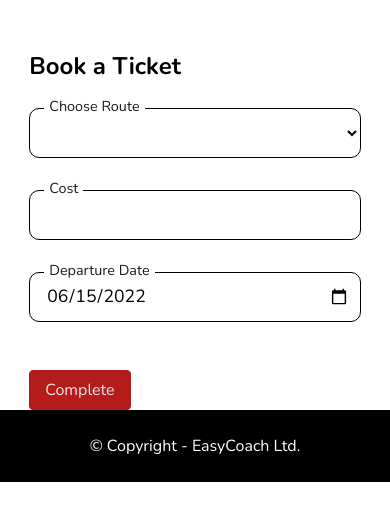
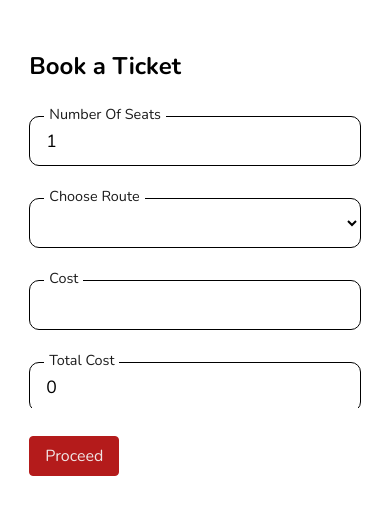
Before and after one commit to PhilN8/easycoach, a PHP site: page /homepage.php in a window 390 px wide, after a click on "Book a Ticket". Shown: the part 100-621 px from the top of the page. Run offline with PHP 8.4, Linux system fonts and the light colour scheme; the visitor is signed in with stand-in values (Sample User, id 1); data that the repository does not hold is empty.

Commit message:
mult tickos + dltd imgs

```diff
--- a/backend/process_login.php
+++ b/backend/process_login.php
@@ -47,7 +47,7 @@
                 exit();
             }
         } else {
-            header("Location: ../login.php?error=Incorect User name or password");
+            header("Location: ../login.php?error=Incorrect User name or password");
             exit();
         }
     }
--- a/backend/tickets.php
+++ b/backend/tickets.php
@@ -3,13 +3,13 @@
     session_start();
 require_once "db_conn.php";
 
-$ticket_sql = 'SELECT a.`ticket_id`, b.`departure`, b.`destination`, a.`cost`, a.`departure_date`
+$ticket_sql = 'SELECT a.`ticket_id`, b.`departure`, b.`destination`, b.`cost`, a.`departure_date`
                 FROM `tbl_ticket_users` AS a
                 INNER JOIN `tbl_routes` AS b
                 WHERE a.`route_id` = b.`route_id`;';
 
 if ($_SESSION['role'] == 2)
-    $ticket_sql = "SELECT a.`ticket_id`, b.`departure`, b.`destination`, a.`cost`, a.`departure_date`
+    $ticket_sql = "SELECT a.`ticket_id`, b.`departure`, b.`destination`, b.`cost`, a.`departure_date`
                     FROM `tbl_ticket_users` AS a
                     INNER JOIN `tbl_routes` AS b
                     WHERE a.`route_id` = b.`route_id` AND a.`user_id`=" . $_SESSION['user_id'];
--- a/css/homepage.css
+++ b/css/homepage.css
@@ -32,14 +32,6 @@
     display: none;
 }
 
-/* .footer {
-    position: fixed;
-    bottom: 0;
-    left: 0;
-    width: 100%;
-    padding-top: 0;
-} */
-
 .intro__btn,
 .complete__btn {
     text-decoration: none;
@@ -48,7 +40,7 @@
     color: var(--nav-white);
     border-radius: 4px;
 
-    margin-top: 1em;
+    margin-top: 1rem;
 
     border: 1px solid var(--nav-red);
     transition: all 0.3s ease-out;
@@ -126,6 +118,19 @@
     margin-bottom: 1.5rem;
 }
 
+.ticket__form--container {
+    display: flex;
+	flex-wrap: wrap;
+	justify-content: space-between;
+	margin: 1.25rem 0 0.75rem;
+}
+
+.ticket__form--box {
+    align-items: center;
+    margin-bottom: 0.9375rem;
+	width: calc(100% / 2 - 1.25rem);
+}
+
 /* History Section */
 
 .history__table {
@@ -193,9 +198,16 @@
 .profile__form--box,
 .ticket__form--box {
     margin: 0 auto 2rem;
-    width: 100%;
+    /* width: 100%; */
     height: 50px;
     position: relative;
+}
+
+.ticket__form--box:last-of-type {
+    margin-bottom: 0rem;
+    /* margin-right: auto;
+    align-self: flex-start;
+    justify-self: start; */
 }
 
 .profile__form--input,
@@ -254,3 +266,33 @@
     border-color: #14bb54;
     color: #14bb54;
 }
+
+
+/* @media screen and (min-width: 800px) {
+    .footer {
+        position: sticky;
+        bottom: 0;
+        left: 0;
+        width: 100%;
+        padding-top: 0;
+    }
+} */
+
+@media screen and (max-width: 584px) {
+	.ticket__form--box {
+		width: 100%;
+	}
+
+    .ticket__form--box:first-of-type {
+        margin-top: 0.5rem;
+    }
+
+	.ticket__form--container {
+		max-height: 300px;
+		overflow-y: scroll;
+	}
+
+	.ticket__form--container::-webkit-scrollbar {
+		width: 0;
+	}
+}
--- a/css/signup.css
+++ b/css/signup.css
@@ -40,7 +40,7 @@
 	background: linear-gradient(135deg, var(--nav-red), var(--nav-white));
 }
 
-.register__user--details {
+.register__user--container {
 	display: flex;
 	flex-wrap: wrap;
 	justify-content: space-between;
@@ -146,12 +146,12 @@
 		width: 100%;
 	}
 
-	.register__user-details {
+	.register__user--container {
 		max-height: 300px;
 		overflow-y: scroll;
 	}
 
-	.register__user-details::-webkit-scrollbar {
+	.register__user--container::-webkit-scrollbar {
 		width: 0;
 	}
 
--- a/homepage.php
+++ b/homepage.php
@@ -36,6 +36,7 @@
             <nav class="navbar">
                 <ul class="nav__list">
                     <li class="nav__item"><a href="javascript:void(0)" class="nav__link" onclick="openSection('ticket')">Book a Ticket</a></li>
+                    <li class="nav__item"><a href="javascript:void(0)" class="nav__link" onclick="openSection('wallet')">Wallet</a></li>
                     <li class="nav__item"><a href="javascript:void(0)" class="nav__link" onclick="openSection('history')">History</a></li>
                     <li class="nav__item"><a href="javascript:void(0)" class="nav__link" onclick="openSection('profile')">Profile</a></li>
                     <li class="nav__item"><a href="backend/logout.php" class="nav__link nav__link--btn">Logout</a></li>
@@ -50,7 +51,20 @@
 
         </header>
 
+        <?php if (isset($_POST['seats'])) { ?>
+            <script>
+                $(document).ready(function() {
+                    openSection('ticket');
+                    // document.getElementById('ticket__form--details').scrollIntoView();
+                    const ticket = document.getElementById('ticket__form--details')
 
+                    window.scrollTo({
+                        top: ticket,
+                        behavior: 'smooth'
+                    })
+                });
+            </script>
+        <?php } ?>
 
         <main class="main">
             <div class="container">
@@ -142,11 +156,25 @@
                     <?php } ?>
                 </section>
 
+                <section class="wallet home-section animate-opacity" id="wallet">
+                    <h2 class="wallet__title">Wallet</h2>
+                    <p class="wallet__text">
+                        Add Funds to your E-Wallet!
+                    </p>
+                    <button class="complete__btn">Add Funds</button>
+                </section>
+
                 <section class="home-section animate-opacity ticket" id="ticket">
                     <h2 class="ticket__title">Book a Ticket</h2>
 
-                    <form action="backend/book_ticket.php" method="post" class="ticket__form">
-                        <input type="hidden" name="userID" value="<?= $_SESSION['user_id'] ?>">
+                    <form action="backend/book_ticket.php" method="post" class="ticket__form" id="ticket__form--details">
+
+                        <div class="ticket__form--container">
+
+                            <div class="ticket__form--box">
+                                <input type="number" name="seats" id="seats" class="ticket__form--input" min="1" value="1">
+                                <label for="cost" class="ticket__form--label">Number of Seats</label>
+                            </div>
 
                             <div class="ticket__form--box">
                                 <select name="route" id="route" class="ticket__form--input">
@@ -163,13 +191,24 @@
                                 <input type="number" name="cost" id="cost" class="ticket__form--input" readonly>
                                 <label for="cost" class="ticket__form--label">Cost</label>
                             </div>
+
                             <div class="ticket__form--box">
-                            <input type="date" name="dep_date" id="dep_date" class="ticket__form--input" value="" placeholder="" min="javascript:new Date().toISOString().split('T')[0]" />
-                            <label for="dep_date" class="ticket__form--label">Departure Date</label>
+                                <input type="number" name="total-cost" id="total-cost" class="ticket__form--input" readonly>
+                                <label for="total-cost" class="ticket__form--label">Total Cost</label>
                             </div>
 
-                        <button class="complete__btn" type="submit" name="book-ticket">Complete</button>
+                            <div class="ticket__form--box">
+                                <input type="date" name="dep-date" id="dep-date" class="ticket__form--input" value="" placeholder="" />
+                                <label for="dep-date" class="ticket__form--label">Departure Date</label>
+                            </div>
+
+                        </div>
+
+                        <input type="hidden" name="userID" value="<?= $_SESSION['user_id'] ?>">
+                        <button class="complete__btn" type="submit" name="book-ticket">Proceed</button>
                     </form>
+
+
                 </section>
 
                 <section class="home-section animate-opacity profile" id="profile">
@@ -261,9 +300,9 @@
 
             </div> -->
 
-            <p class="footer__bottom--text">
+            <!-- <p class="footer__bottom--text">
                 © Copyright - EasyCoach Ltd.
-            </p>
+            </p> -->
         </footer>
 
     </body>
--- a/scripts/homepage.js
+++ b/scripts/homepage.js
@@ -48,6 +48,8 @@
 
 const route = document.getElementById("route");
 const cost = document.getElementById("cost");
+const totalcost = document.getElementById("total-cost");
+const seats = document.getElementById("seats");
 
 const CheckCost = () => {
   $.ajax({
@@ -56,12 +58,23 @@
     data: {
       route_id: route.value,
     },
-    success: function (result) {
+    success: (result) => {
       cost.value = JSON.parse(result).cost;
+      totalcost.value = cost.value * seats.value;
+    },
+    error: () => {
+      cost.value = 0;
     },
   });
 };
+
+const changeCost = () => (totalcost.value = cost.value * seats.value);
+
 route.addEventListener("change", CheckCost);
+seats.addEventListener(
+  "input",
+  () => (totalcost.value = cost.value * seats.value)
+);
 
 function SetMinDate() {
   var now = new Date();
@@ -70,9 +83,11 @@
   var month = ("0" + (now.getMonth() + 1)).slice(-2);
 
   var today = now.getFullYear() + "-" + month + "-" + day;
+  // var max = ("0" + (now.getDate() + 7)).slice(-2);
+  // console.log(max);
 
-  $("#dep_date").val(today);
-  $("#dep_date").attr("min", today);
+  $("#dep-date").val(today);
+  $("#dep-date").attr("min", today);
 }
 
 $(document).ready(function () {
--- a/signup.php
+++ b/signup.php
@@ -51,7 +51,7 @@
                 </p>
             <?php } ?>
 
-            <div class="register__user--details">
+            <div class="register__user--container">
                 <div class="register__input--box">
                     <label for="fname" class="register__label">First Name</label>
                     <?php if (isset($_GET['fname'])) { ?>
```
Also changed, not shown: backend/book_ticket.php (+17 -7 lines), img/background .jfif (deleted), img/one.jfif (deleted), img/two.jfif (deleted). Lines whose indentation alone changed are shown as unchanged.
